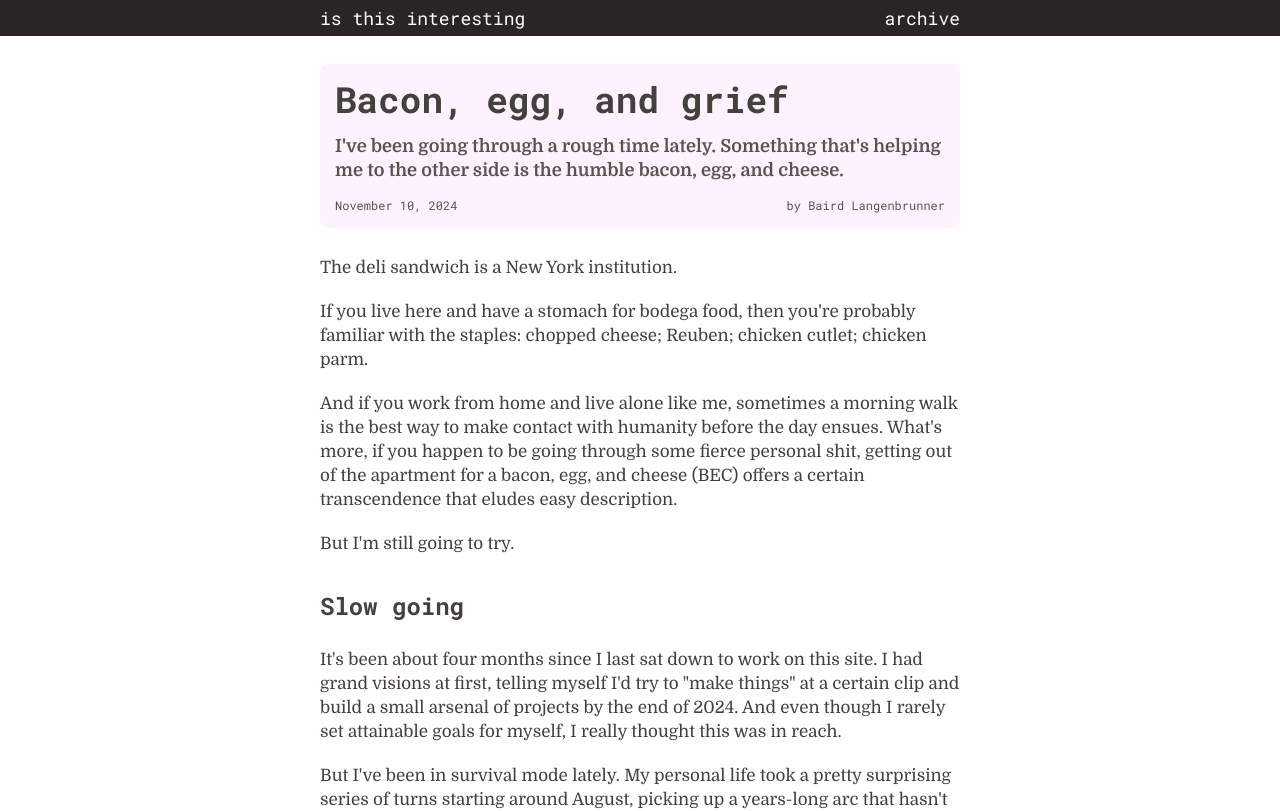
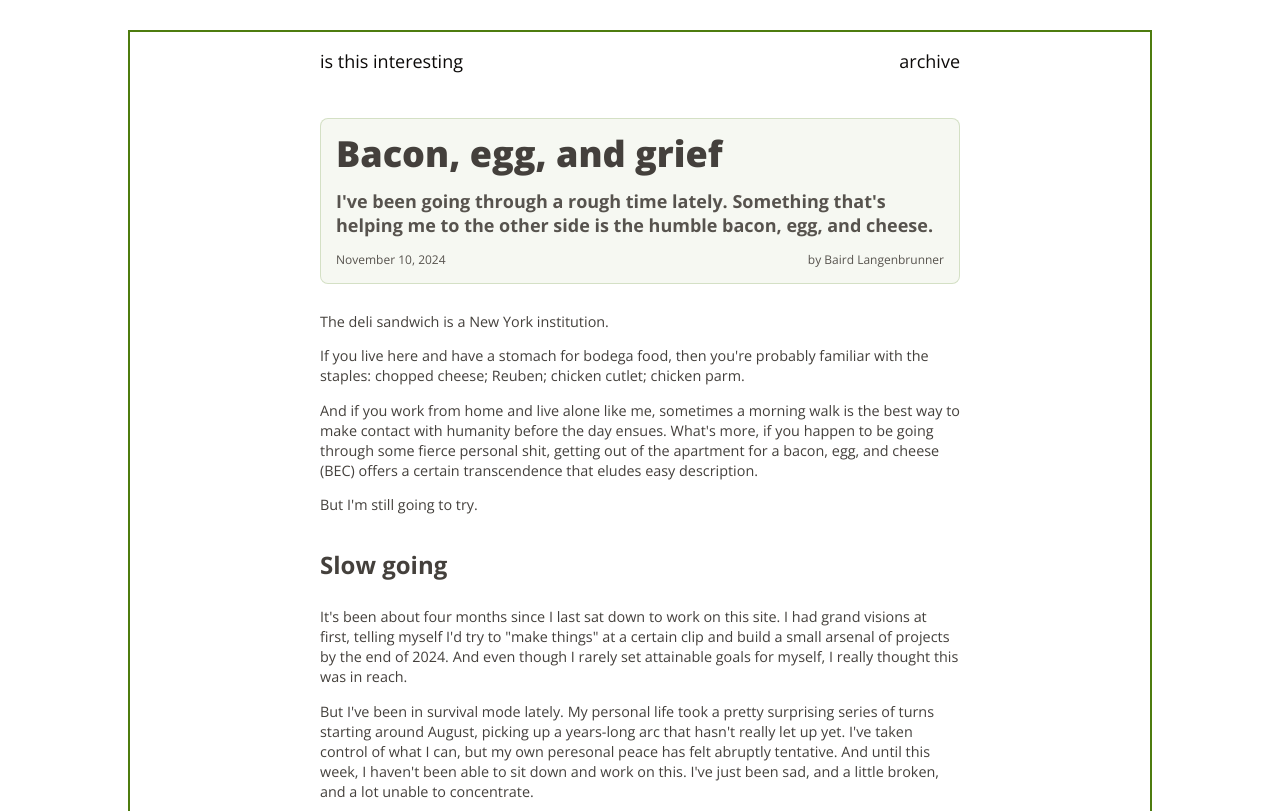
Before and after one commit to bairdlangenbrunner/isthisinteresting, a Next.js app: page /isthisinteresting/000-beg in a window 1280 px wide. Shown: the top 811 px of the page. Built offline with nearby package versions, Linux system fonts and the light colour scheme.

Commit message:
working version, not totally finalized

```diff
--- a/app/components/footer.tsx
+++ b/app/components/footer.tsx
@@ -3,8 +3,8 @@ import React from "react";
 
 const Footer = () => {
   return (
-    <div className="w-screen bg-stone-100 pb-[1.5rem] pt-[1rem]">
-      <div className="navbar-footer-widths mx-auto text-right text-xs sm:text-sm navbar-footer-links">
+    <footer className="mt-auto w-full">
+      <div className="text-right text-xs py-[15px] px-[15px]">
         this site is maintained on github{" "}
         <Link
           href="https://github.com/bairdlangenbrunner/isthisinteresting"
@@ -14,7 +14,7 @@ const Footer = () => {
           here
         </Link>
       </div>
-    </div>
+    </footer>
   );
 };
 
--- a/app/components/navbar.tsx
+++ b/app/components/navbar.tsx
@@ -3,7 +3,7 @@ import NavLinks from "./navlinks";
 
 const NavBar = () => {
   return (
-    <nav className="w-screen bg-stone-800 text-stone-50 z-10 py-1 fixed">
+    <nav className="w-full z-10 py-[15px] px-[15px]">
       <div className="navbar-footer-widths mx-auto">
         <NavLinks />
       </div>
--- a/app/components/navlinks.tsx
+++ b/app/components/navlinks.tsx
@@ -15,8 +15,8 @@ const NavLinks = () => {
     <div className="flex justify-between text-sm md:text-lg">
       {/* is this interesting div */}
       <div>
-        <Link key="is this interesting" href="/" className="">
-          <span className="text-white hover:text-[magenta]">
+        <Link key="is this interesting" href="/" className="no-underline">
+          <span className="text-[var(--warm-gray-950)] hover:text-lime-600">
             is this interesting
           </span>
         </Link>
@@ -28,11 +28,11 @@ const NavLinks = () => {
             <Link
               key={link.name}
               href={link.href}
-              className={link.hidden ? "hidden" : ""}
+              className={clsx("no-underline", { hidden: link.hidden })}
             >
               <span
-                className={clsx("text-white hover:text-[magenta]", {
-                  "text-[magenta]": pathname == link.href,
+                className={clsx("text-[var(--warm-gray-950)] hover:text-lime-600", {
+                  "!text-lime-700": pathname == link.href,
                 })}
               >
                 {link.name}
--- a/app/components/postheading.tsx
+++ b/app/components/postheading.tsx
@@ -4,13 +4,13 @@ import { PostMetadata } from "@/types";
 
 const PostHeading = ({ metadata }: { metadata: PostMetadata }) => {
   return (
-    <div className="flex flex-col p-[15px] gap-[15px] my-[1.25rem] md:my-[1.75rem] bg-[rgb(255,0,255,0.05)] rounded-lg paragraph-widths mx-auto">
-      <div className="">
+    <div className="flex flex-col p-[15px] gap-[15px] my-[1.25rem] md:my-[1.75rem] bg-[rgb(77,124,15,0.05)] rounded-lg paragraph-widths mx-auto border border-lime-700/20">
+      <div>
         <h1 className="font-[900] text-3xl md:text-4xl">{metadata.title}</h1>
       </div>
 
-      <div className="">
-        <h2 className="font-[650] md:text-[1.125rem] text-base font-serif leading-[1.25rem] md:leading-[1.5rem] text-stone-600">
+      <div>
+        <h2 className="font-[650] md:text-[1.125rem] text-base leading-[1.25rem] md:leading-[1.5rem] text-stone-600">
           {metadata.standfirst}
         </h2>
       </div>
--- a/app/globals.css
+++ b/app/globals.css
@@ -3,41 +3,47 @@
 @tailwind utilities;
 
 :root {
+  --lime-600: #65a30d;
+  --lime-700: #4d7c0f;
+  --warm-gray-950: #0c0a09;
 }
 
 @layer base {
   html {
-    @apply font-monospace;
-    /* font-family: var(--font-roboto-mono); defined in layout.tsx */
+    font-family: var(--font-sans), Open Sans, sans-serif;
     @apply text-stone-700;
+    -webkit-text-size-adjust: 100%;
+    -webkit-tap-highlight-color: transparent;
+    scroll-behavior: smooth;
   }
 
-  /* * p,
-  p * {
-    @apply text-stone-700;
-    @apply font-serif;
-    @apply leading-[1.333rem];
-    @apply sm:leading-[1.666rem];
-  } */
+  /* Green border frame */
+  .app-container {
+    display: flex;
+    flex-direction: column;
+    width: 100%;
+    min-height: 100dvh;
+    margin: 0 auto;
+    border: 4px solid var(--lime-700);
+  }
+
+  @media (min-width: 640px) {
+    .app-container {
+      width: 80%;
+      min-height: 90vh;
+      margin: 30px auto;
+      border-width: 2px;
+    }
+  }
 
   p {
-    @apply font-serif;
-    @apply text-[1rem];
-    @apply leading-[1.333rem];
-    @apply my-[1rem];
-    /* @apply sm:text-[1.125rem]; */
-    /* @apply sm:leading-[1.6rem]; */
-    @apply sm:text-[1.0625rem];
-    @apply sm:leading-[1.5rem];
-    @apply sm:my-[1.25rem];
+    font-family: var(--font-sans), Open Sans, sans-serif;
+    @apply text-[0.875rem];
+    @apply leading-[1.125rem];
+    @apply my-[0.9rem];
+    @apply sm:text-[0.9rem];
+    @apply sm:leading-[1.25rem];
   }
-
-  /* p,
-  h1,
-  h2,
-  h3 {
-    @apply text-stone-700;
-  } */
 
   .navbar-footer-widths {
     @apply max-w-[90%];
@@ -55,10 +61,11 @@
   }
 
   a {
-    color: magenta;
+    color: var(--lime-700);
+    text-decoration: underline;
   }
   a:hover {
-    @apply text-stone-500;
+    color: var(--lime-600);
   }
 
   h1 {
@@ -69,7 +76,6 @@
     @apply font-[700];
     @apply text-base;
     @apply sm:text-[1.125rem];
-    @apply font-serif;
     @apply leading-[1.25rem];
     @apply sm:leading-[1.5rem];
   }
@@ -88,10 +94,6 @@
     @apply text-[1.25rem];
   }
 
-  /* ol, ul {
-    @apply paragraph-widths;
-  } */
-
   figcaption > * {
     @apply mt-[0.75rem];
     @apply text-neutral-500;
--- a/app/layout.tsx
+++ b/app/layout.tsx
@@ -1,17 +1,9 @@
 import type { Metadata } from "next";
-import { Domine, Roboto_Mono, Open_Sans } from "next/font/google";
+import { Roboto_Mono, Open_Sans } from "next/font/google";
 import "./globals.css";
 import NavBar from "./components/navbar";
 import Footer from "./components/footer";
-// import ArticleHeading from "./components/articleheading";
 
-// font info
-// https://nextjs.org/docs/app/building-your-application/optimizing/fonts
-const domine = Domine({
-  subsets: ["latin"],
-  variable: "--font-serif",
-  display: "optional",
-});
 const roboto_mono = Roboto_Mono({
   subsets: ["latin"],
   variable: "--font-mono",
@@ -36,13 +28,12 @@ export default function RootLayout({
   return (
     <html
       lang="en"
-      className={`${domine.variable} ${roboto_mono.variable} ${open_sans.variable}`}
+      className={`${roboto_mono.variable} ${open_sans.variable}`}
     >
       <body className="bg-white">
-        <NavBar />
-        <div className="min-h-dvh flex flex-col pt-[28px] sm:pt-[36px]">
-          <div className="w-full flex-1">
-            {/* everything in all pages should go here */}
+        <div className="app-container">
+          <NavBar />
+          <div className="flex-1 w-full flex flex-col">
             <div className="h-full">{children}</div>
           </div>
           <Footer />
--- a/app/page.tsx
+++ b/app/page.tsx
@@ -11,7 +11,7 @@ export default async function Home() {
   return (
     // h-full must be passed to main and to div
     <main className="h-full">
-      <div className="flex flex-col justify-center navbar-footer-widths mx-auto h-full">
+      <div className="flex flex-col justify-center navbar-footer-widths mx-auto h-full px-[15px]">
         <div className="flex flex-col gap-[2rem]">
           <div>
             <div className="text-sm sm:text-base mb-[1.5rem] sm:mb-[2rem] mt-[1.5rem] sm:mt-[3rem]">
--- a/tailwind.config.ts
+++ b/tailwind.config.ts
@@ -13,6 +13,12 @@ const config: Config = {
         serif: ["var(--font-serif)"],
         monospace: ["var(--font-mono)"],
       },
+      colors: {
+        lime: {
+          600: "#65a30d",
+          700: "#4d7c0f",
+        },
+      },
     },
   },
   plugins: [],
```
